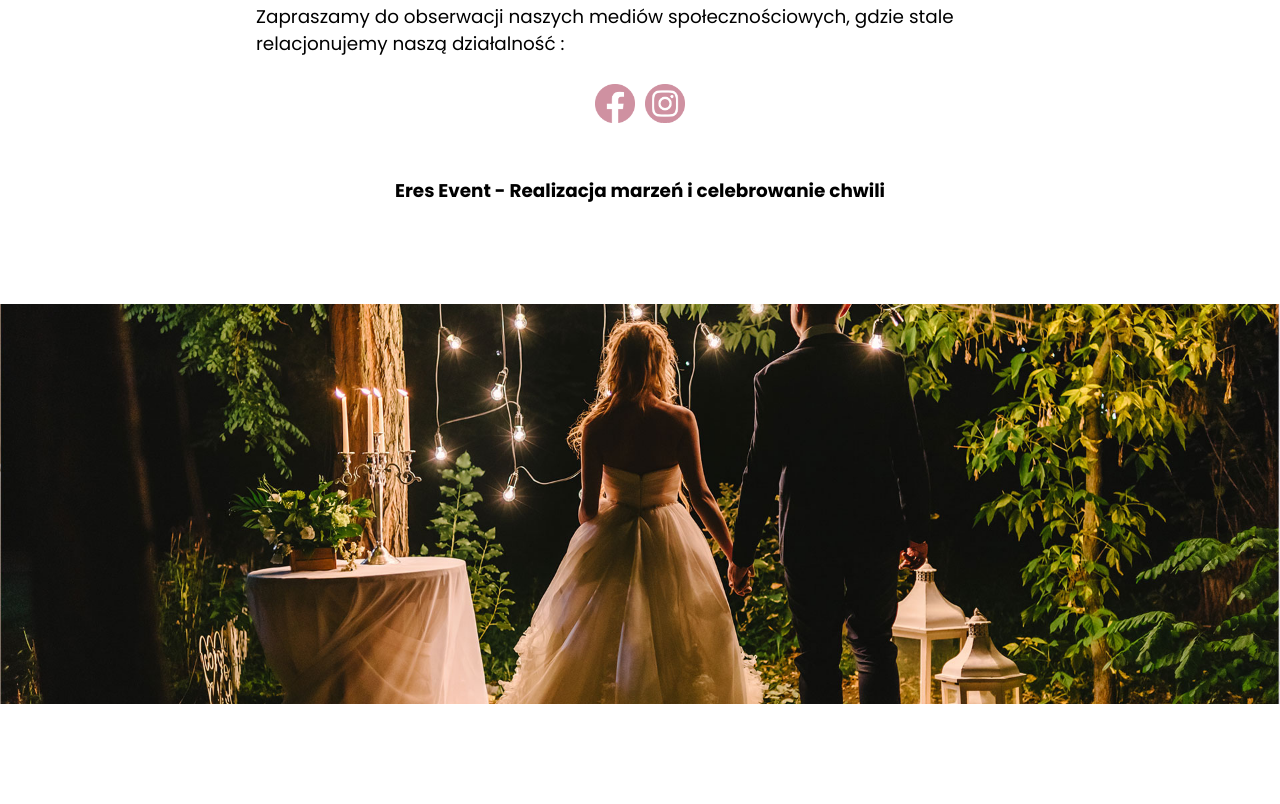
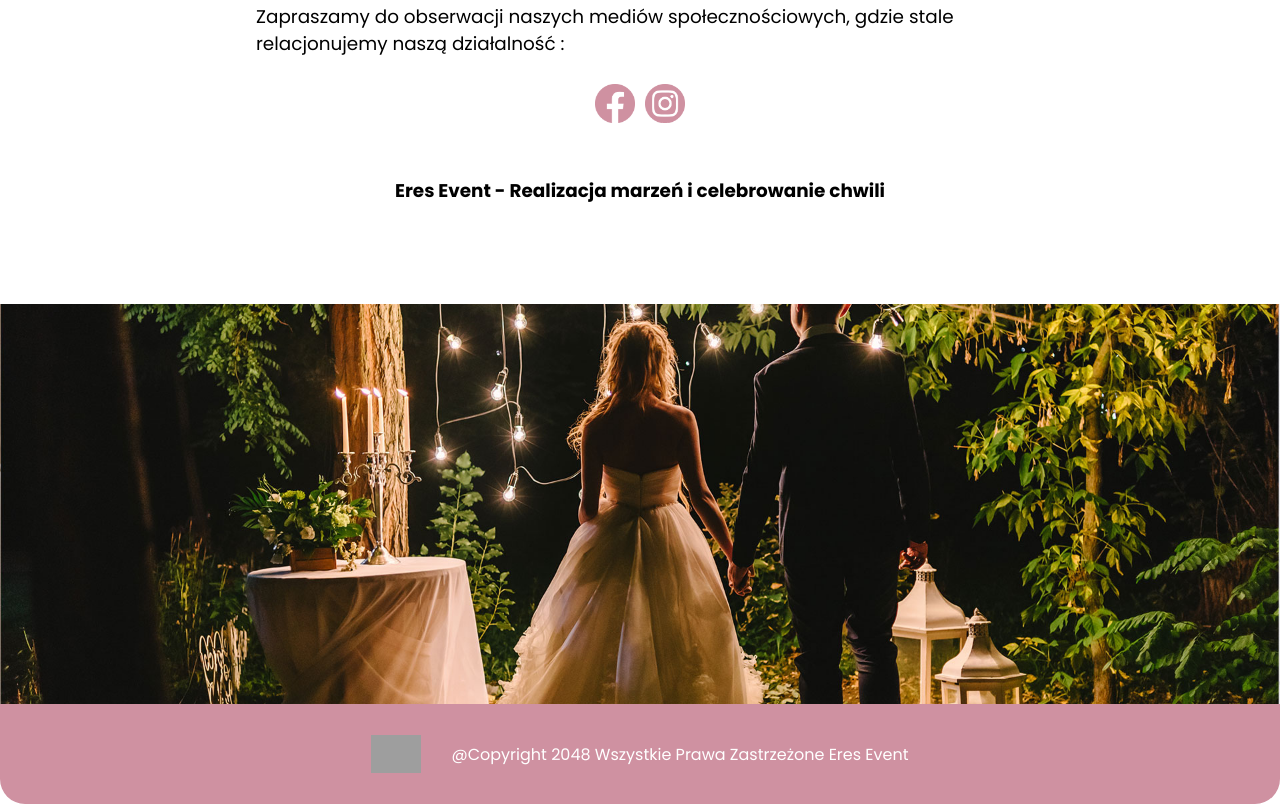
Before and after one commit to Liberoo/liberoo.github.io, a plain HTML site: page contact.html in a window 1280 px wide. Shown: the part 790-1594 px from the top of the page. Before the commit the page ends 1494 px from the top, so only its background shows below. Drawn offline with nearby package versions, Linux system fonts and the light colour scheme; grey boxes are pictures that could not be loaded.

Commit message:
zmiana kontakt

```diff
--- a/contact.html
+++ b/contact.html
@@ -71,6 +71,11 @@
                     <div class="contact__photo photo__properties"></div>
                 </div>
             </div>
+            <div class="footer">
+                <img src="./dist/assets/css/images/logo.png">
+                <p>@Copyright 2048 Wszystkie Prawa Zastrzeżone Eres Event</p>
+            </div>
+            <script src="./dist/assets/js/scroll.js"></script>
         </div>
     </body>
 
```
